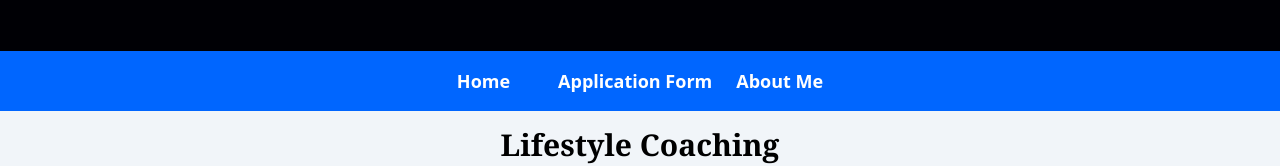
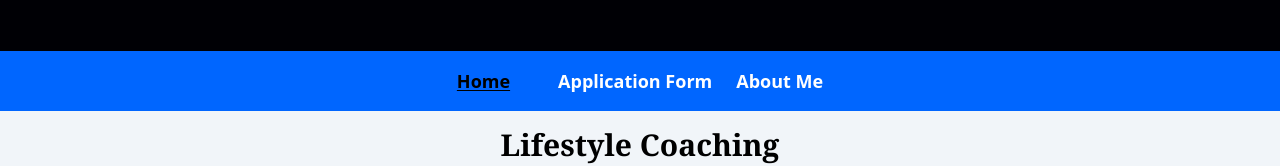
Before and after one commit to munsta2/KarLiftCoaching, a React (Vite) app in the folder karlift/: page / in a window 1280 px wide. Shown: the part 237-403 px from the top of the page. Built offline with nearby package versions, Linux system fonts and the light colour scheme.

Commit message:
updated the nav bar

```diff
--- a/karlift/src/NavBar.jsx
+++ b/karlift/src/NavBar.jsx
@@ -1,5 +1,6 @@
 import React from "react";
 import { Link } from "react-router-dom"; // Import Link from react-router-dom
+import { NavLink } from "react-router-dom";
 import Logo from "./Logo.jsx";
 const NavBar = () => {
   return (
@@ -8,28 +9,41 @@ const NavBar = () => {
       <nav className="bg-kar-blue p-4">
         <ul className="flex items-center justify-center space-x-6">
           <li className="mr-6">
-            <Link
+            <NavLink
               to="/"
-              className="text-white hover:text-gray-300 font-bold text-lg"
+              // className="text-white hover:text-gray-300 font-bold text-lg"
+              className={({ isActive }) =>
+                isActive
+                  ? "text-black hover:text-gray-300 font-bold text-lg underline underline-offset-2"
+                  : "text-white hover:text-gray-300 font-bold text-lg"
+              }
             >
               Home
-            </Link>
+            </NavLink>
           </li>
           <li className="mr-6">
-            <Link
+            <NavLink
               to="/application"
-              className="text-white hover:text-gray-300 font-bold text-lg"
+              className={({ isActive }) =>
+                isActive
+                  ? "text-black hover:text-gray-300 font-bold text-lg underline underline-offset-2"
+                  : "text-white hover:text-gray-300 font-bold text-lg"
+              }
             >
               Application Form
-            </Link>
+            </NavLink>
           </li>
           <li>
-            <Link
+            <NavLink
               to="/about"
-              className="text-white hover:text-gray-300 font-bold text-lg"
+              className={({ isActive }) =>
+                isActive
+                  ? "text-black hover:text-gray-300 font-bold text-lg underline underline-offset-2"
+                  : "text-white hover:text-gray-300 font-bold text-lg"
+              }
             >
               About Me
-            </Link>
+            </NavLink>
           </li>
         </ul>
       </nav>
```
